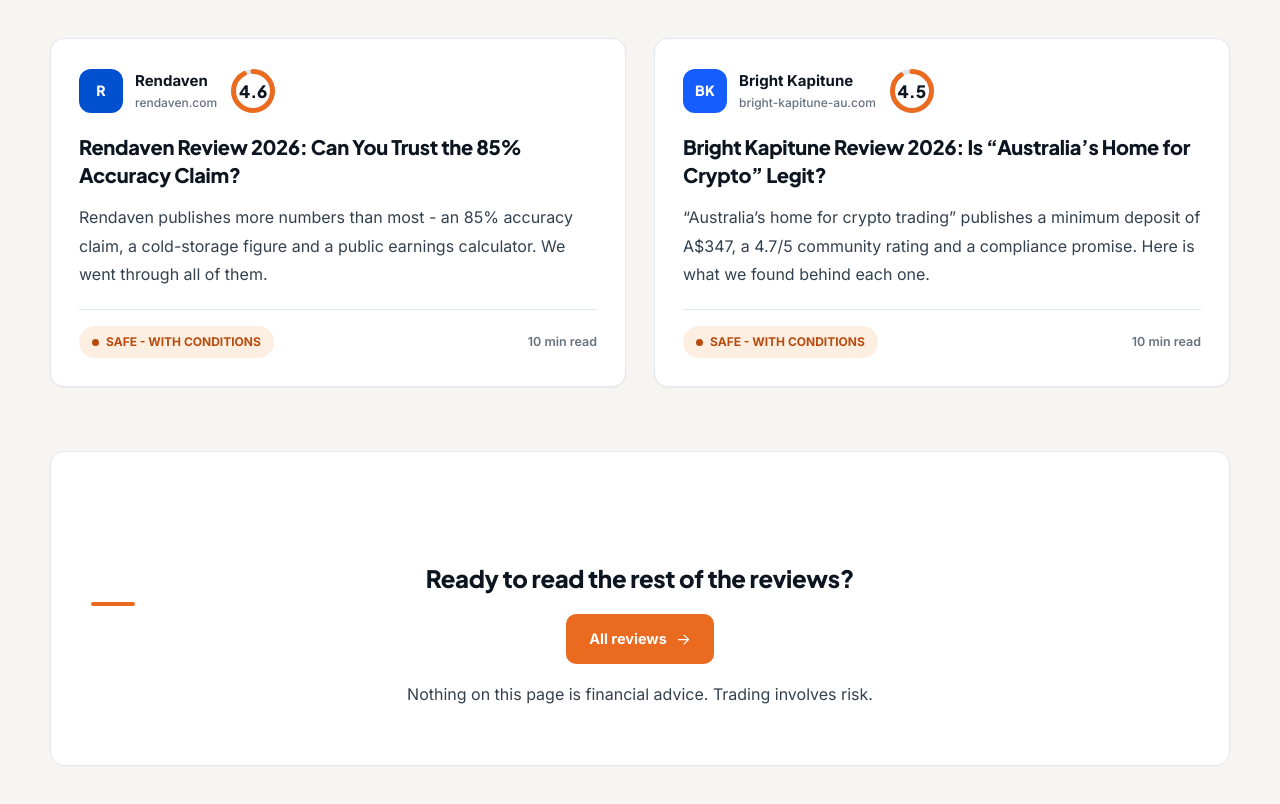
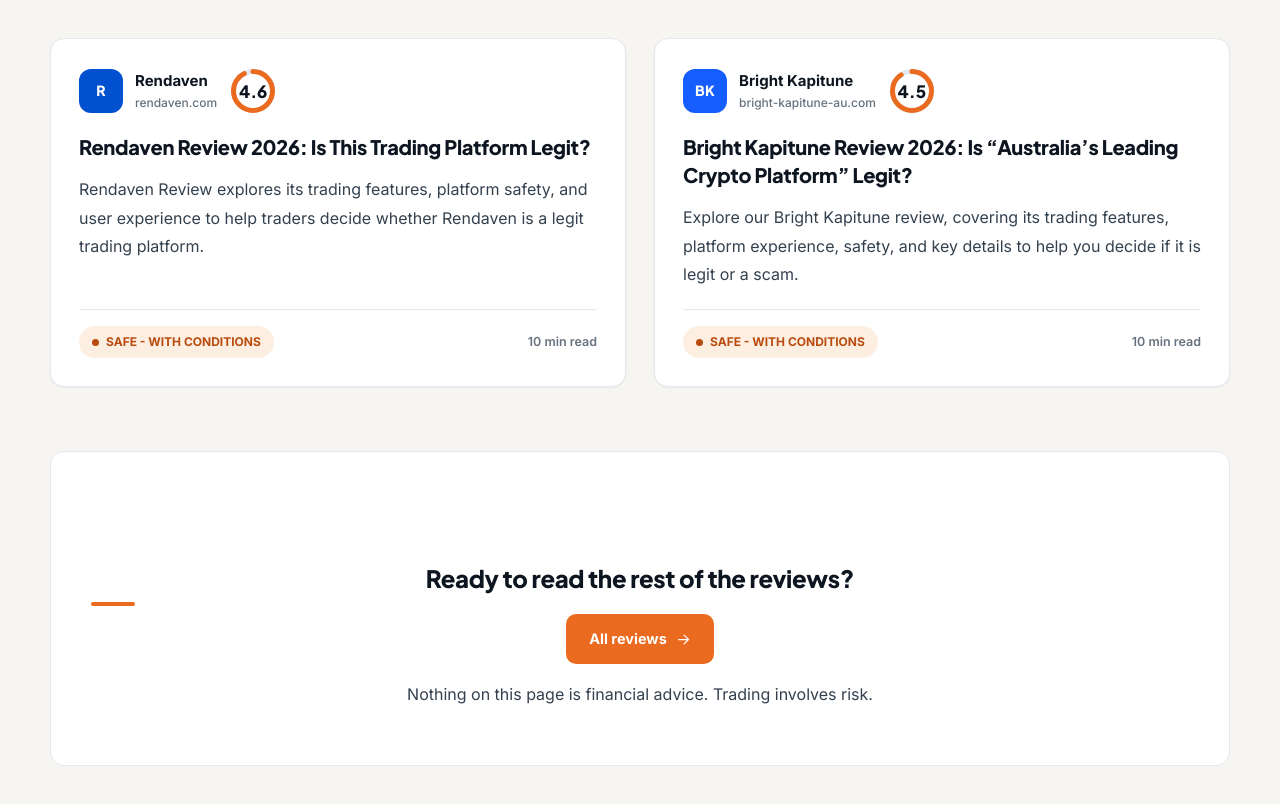
Before and after one commit to ZeeTech-Pvt-Ltd/AI-trading-platform, a React (Vite) app: page /review/austerio-smart-up in a window 1280 px wide. Shown: the part 4980-5784 px from the top of the page. Built offline with nearby package versions, Linux system fonts and the light colour scheme.

Commit message:
Title and Descriptions updated

```diff
--- a/src/data/reviews/bright-kapitune.js
+++ b/src/data/reviews/bright-kapitune.js
@@ -4,8 +4,10 @@ export default {
   name: 'Bright Kapitune',
   domain: 'bright-kapitune-au.com',
   tagline: 'Official Crypto Trading Platform Australia',
-  headline: 'Bright Kapitune Review 2026: Is “Australia’s Home for Crypto” Legit?',
-  deck: '“Australia’s home for crypto trading” publishes a minimum deposit of A$347, a 4.7/5 community rating and a compliance promise. Here is what we found behind each one.',
+  headline: 'Bright Kapitune Review 2026: Is “Australia’s Leading Crypto Platform” Legit?',
+  // Indexed title can differ from the on-page H1.
+  seoTitle: 'Bright Kapitune Review 2026: Is It Legit or a Scam?',
+  deck: 'Explore our Bright Kapitune review, covering its trading features, platform experience, safety, and key details to help you decide if it is legit or a scam.',
   date: 'Sep 7, 2026',
   readTime: '10 min read',
   byline: 'Jesse Livermore',
--- a/src/data/reviews/rendaven.js
+++ b/src/data/reviews/rendaven.js
@@ -7,8 +7,8 @@ export default {
   name: 'Rendaven',
   domain: 'rendaven.com',
   tagline: 'AI-Powered Crypto Trading Platform - Now in Australia',
-  headline: 'Rendaven Review 2026: Can You Trust the 85% Accuracy Claim?',
-  deck: 'Rendaven publishes more numbers than most - an 85% accuracy claim, a cold-storage figure and a public earnings calculator. We went through all of them.',
+  headline: 'Rendaven Review 2026: Is This Trading Platform Legit?',
+  deck: 'Rendaven Review explores its trading features, platform safety, and user experience to help traders decide whether Rendaven is a legit trading platform.',
   date: 'Sep 8, 2026',
   readTime: '10 min read',
   byline: 'George Soros',
--- a/src/pages/ReviewArticle.jsx
+++ b/src/pages/ReviewArticle.jsx
@@ -61,7 +61,7 @@ export default function ReviewArticle() {
   const review = getReview(slug)
 
   useMeta({
-    title: review ? review.headline : 'Review not found',
+    title: review ? review.seoTitle || review.headline : 'Review not found',
     description: review ? review.deck : null,
     path: review ? review.path : null,
   })
```
